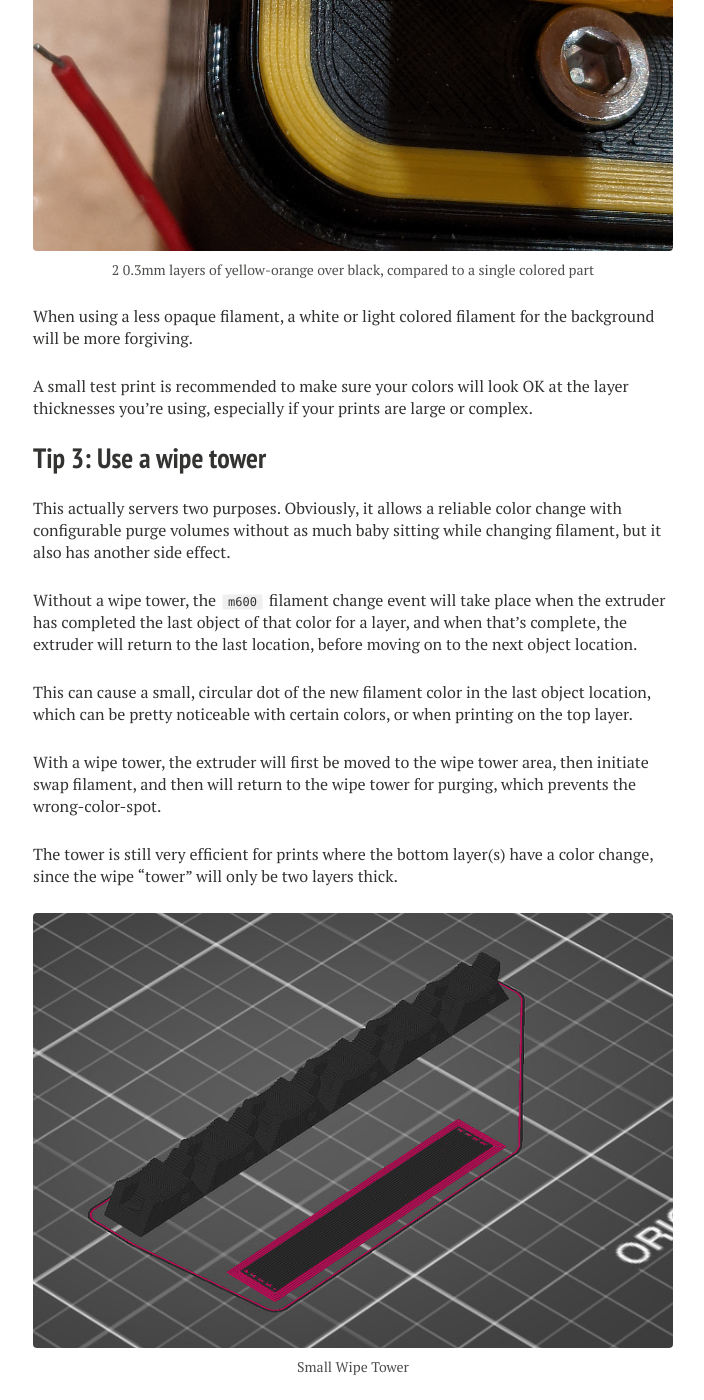
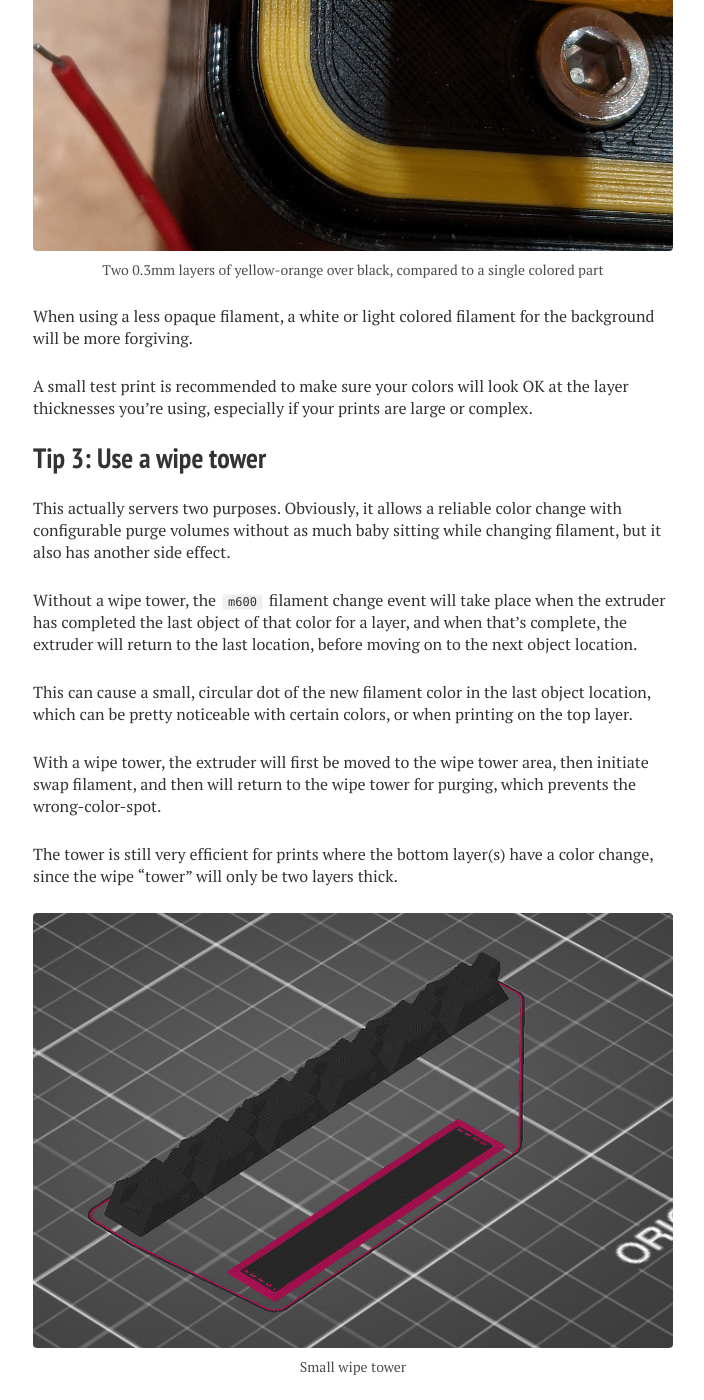
Before and after one commit to Billiam/billiam.org, a Jekyll site: the page built from _posts/2023-01-17-color-printing.md, in a window 1280 px wide and 1400 px high, scrolled down 3734 px. Shown: the whole window, without its empty margins (287-991 px from the left). Built offline with Jekyll 4.4.1, drawn with Linux system fonts in a browser that asks for light colours; nearby versions of some CDN libraries; some of the changed text lies outside the part shown.

Commit message:
fixup! Add multicolor print, fix alt text

```diff
--- a/_posts/2023-01-17-color-printing.md
+++ b/_posts/2023-01-17-color-printing.md
@@ -13,7 +13,7 @@
 
 I do a lot of multicolor 3d printing, where more than one color is printed _on the same layer_ using manual filament swapping, and I wanted to share some tips that I haven't seen collected everywhere.
 
-{% include figure.html url="images/post/2023/multicolor/counter.jpg" description="Several multicolor prints for TTRPG tracker" alt="3d printed game counter with multiple rings with inlayed numbers, with different colors for each ring." %}
+{% include figure.html url="images/post/2023/multicolor/counter.jpg" description="Several multicolor prints for a TTRPG tracker" alt="3d printed game counter with multiple rings with inlayed numbers, with different colors for each ring." %}
 
 Some of this applies to layer/height-based color swapping, but this is directed specifically at the above, AKA [the poor-man's MMU](https://www.instructables.com/Poor-Mans-MMU-Multicolor-Printing-With-Single-Extr/).
 
@@ -55,7 +55,7 @@
 
 For text inlays and similar small details, you'll want to use a filament that is as opaque as possible. Transparent colors, especially over dark "background" colors, will appear dim and muddy.
 
-{% include figure.html url="images/post/2023/multicolor/thin-inlay.jpg" description="2 0.3mm layers of yellow-orange over black, compared to a single colored part" alt="Black box with a small yellow inlayed border, compared to another part printed entirely with the same filament. The border's color is less intense, and darker" %}
+{% include figure.html url="images/post/2023/multicolor/thin-inlay.jpg" description="Two 0.3mm layers of yellow-orange over black, compared to a single colored part" alt="Black box with a small yellow inlayed border, compared to another part printed entirely with the same filament. The border's color is less intense, and darker" %}
 
 When using a less opaque filament, a white or light colored filament for the background will be more forgiving.
 
@@ -73,7 +73,7 @@
 
 The tower is still very efficient for prints where the bottom layer(s) have a color change, since the wipe "tower" will only be two layers thick.
 
-{% include figure.html url="images/post/2023/multicolor/tower.jpg" description="Small Wipe Tower" alt="Gcode preview with short, rectangular wipe tower alongside part to be printed" %}
+{% include figure.html url="images/post/2023/multicolor/tower.jpg" description="Small wipe tower" alt="Gcode preview with short, rectangular wipe tower alongside part to be printed" %}
 
 ## Tip 4: Z-hop
 
```
